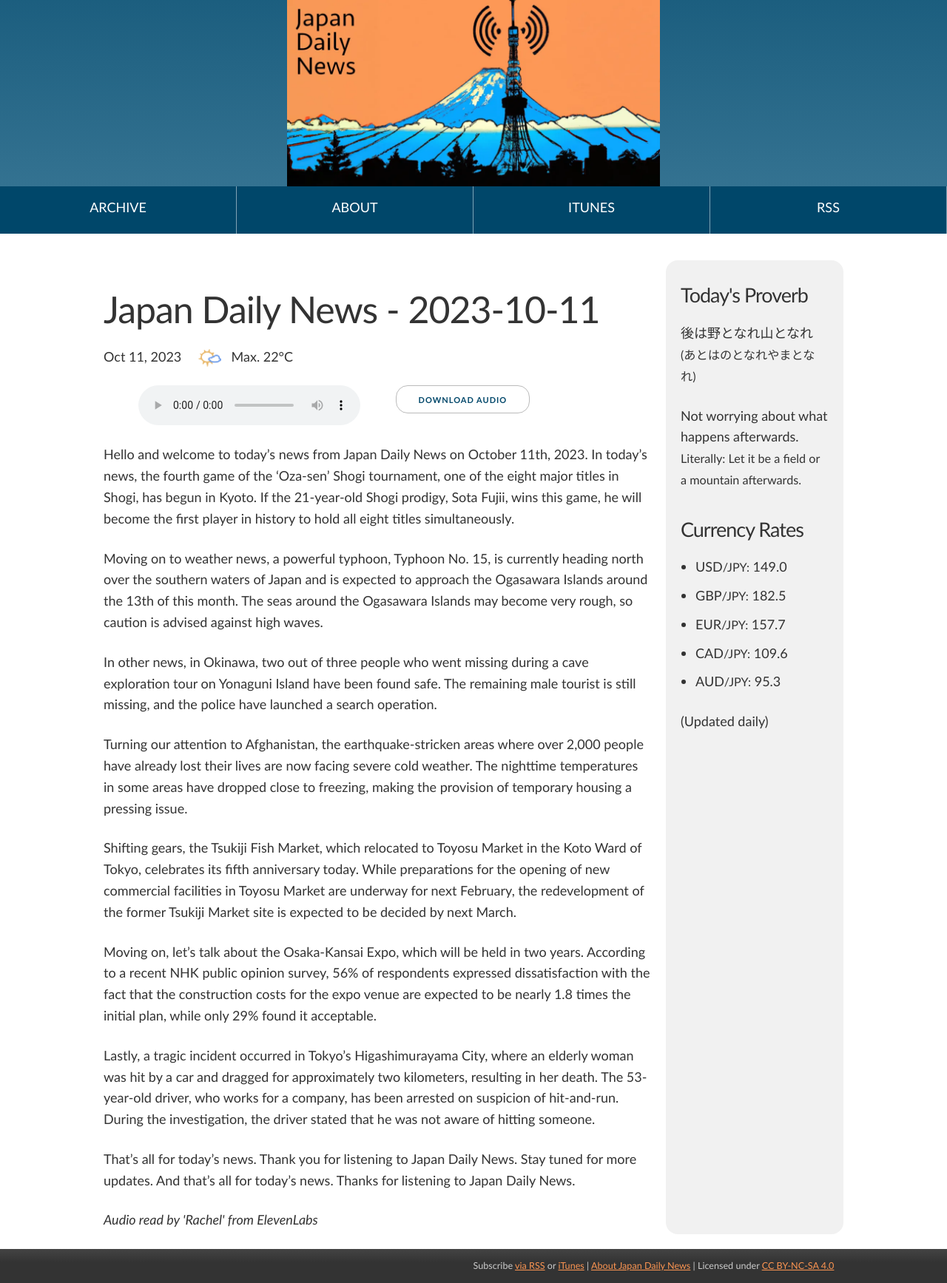
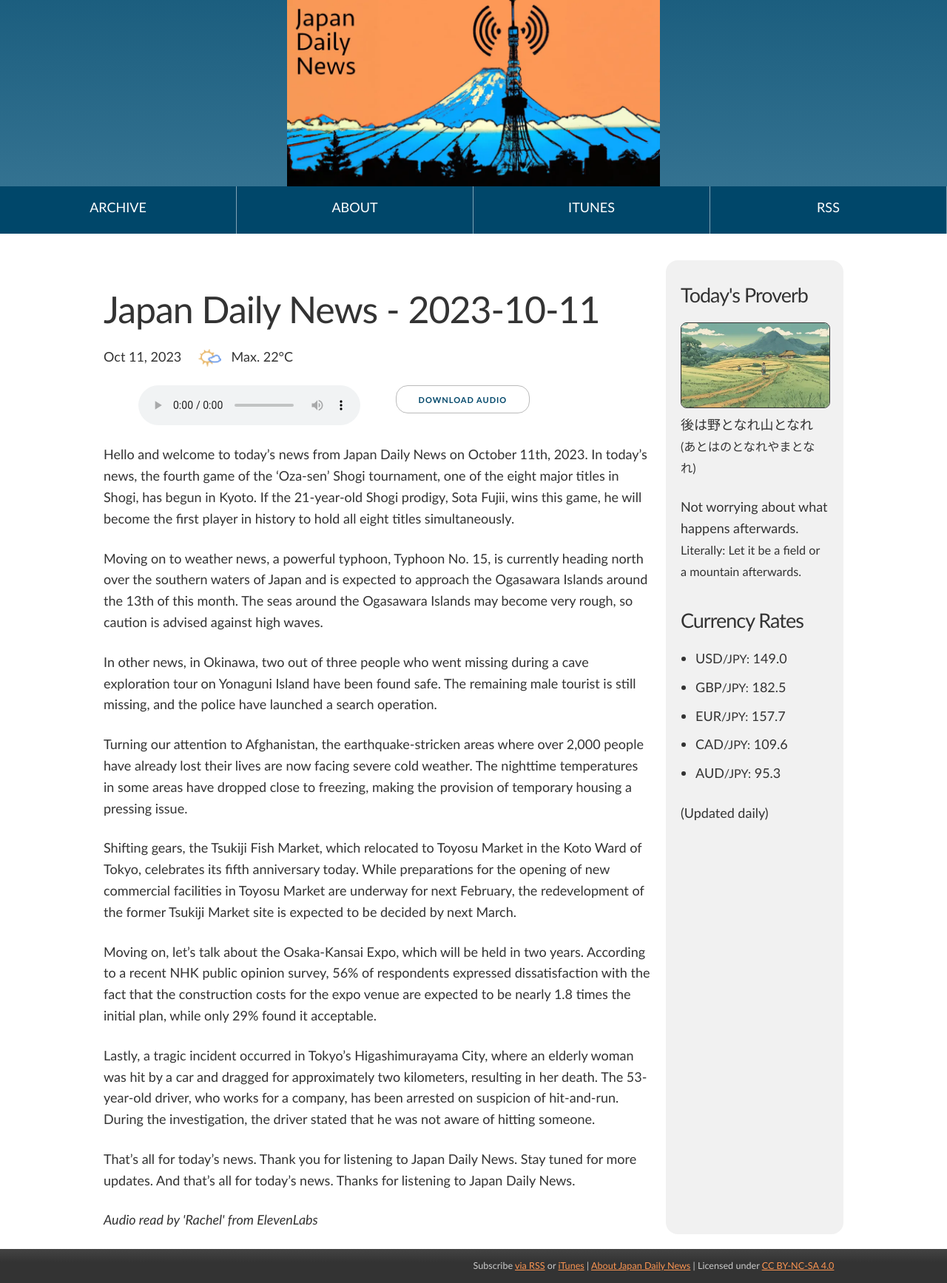
Before and after one commit to tagawa/JapanDailyNews, a Jekyll site: the page built from docs/index.html, in a window 1280 px wide. Shown: the whole page at 74% size. Built offline with Jekyll 4.4.1, drawn with Linux system fonts in a browser that asks for light colours; comment, search, counter and statistics services are not loaded.

Commit message:
Fixed image display

```diff
--- a/docs/index.html
+++ b/docs/index.html
@@ -41,11 +41,11 @@ summary: Today's news from Japan, powered by AI. This computer-generated daily p
         <div id="proverb">
           <h2>Today's Proverb</h2>
 
-          {% assign image_path = "/images/proverbs/proverb_" | append: latest_post.proverb_id | append: "webp" %}
+          {% assign image_path = "/images/proverbs/proverb_" | append: latest_post.proverb_id | append: ".webp" %}
           {% assign file = site.static_files | where: "path", image_path | first %}
           {% if file %}
             <picture>
-                <img src="/images/proverbs/proverb_{{ latest_post.proverb_id }}.webp" alt="Illustration representing the proverb {{ latest_post.proverb_en }}" style="max-width: 200px;" class="illustration">
+                <img src="{{ image_path }}" alt="Illustration representing the proverb {{ latest_post.proverb_en }}" style="max-width: 200px;" class="illustration">
             </picture>
           {% endif %}
 
```
